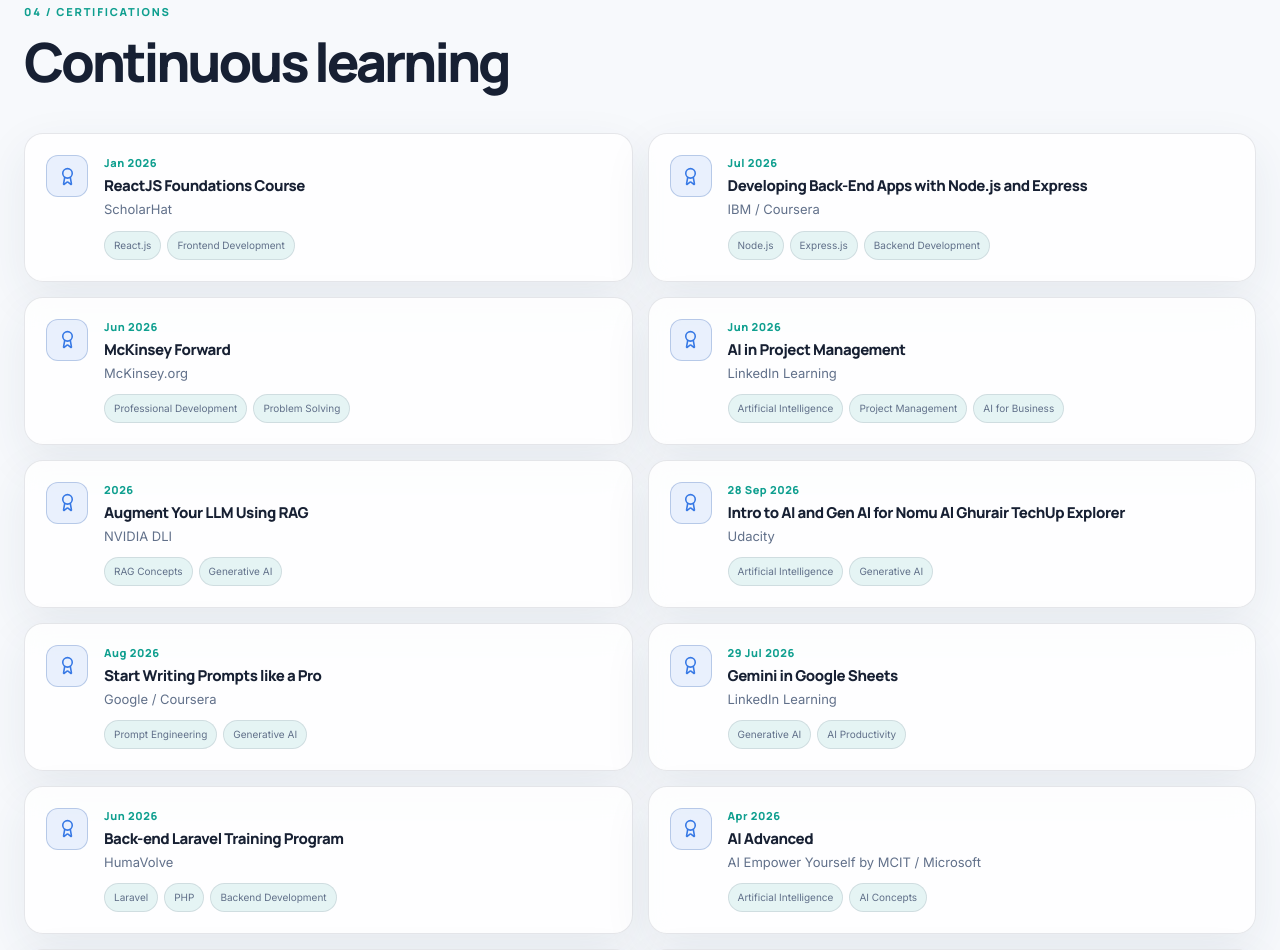
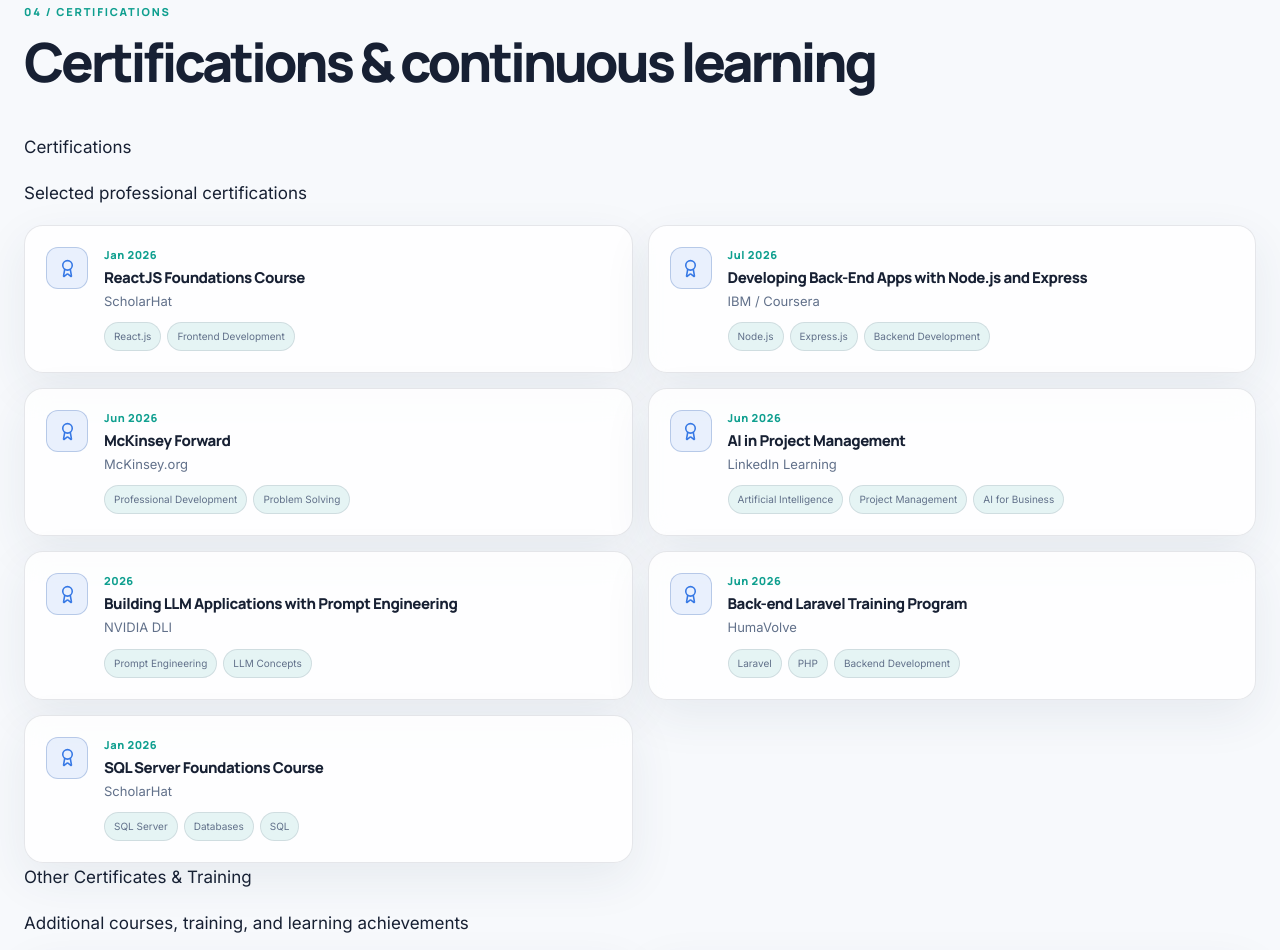
Before and after one commit to AhmedHassan-Ahmed/Ahmed-Hassan-portfolio-, a React (Vite) app: page / in a window 1280 px wide. Shown: the part 6680-7630 px from the top of the page. Built offline with nearby package versions, Linux system fonts and the light colour scheme.

Commit message:
first commit

```diff
--- a/src/components/Certificates.tsx
+++ b/src/components/Certificates.tsx
@@ -4,35 +4,89 @@
 import { Section } from "./Section";
 
 export function Certificates() {
-  return (
-    <Section id="certificates" eyebrow="04 / CERTIFICATIONS" title="Continuous learning">
+  const mainCertifications = certificates.filter(
+    (certificate) => certificate.category === "certifications",
+  );
+
+  const otherCertificates = certificates.filter(
+    (certificate) => certificate.category === "other",
+  );
+
+  const renderCertificates = (items: typeof certificates) => (
     <div className="certificate-grid">
-        {certificates.map((certificate, index) => (
+      {items.map((certificate, index) => (
         <motion.article
           className="certificate-card"
           key={`${certificate.title}-${certificate.issuer}`}
           initial={{ opacity: 0, y: 18 }}
           whileInView={{ opacity: 1, y: 0 }}
           viewport={{ once: true, amount: 0.1 }}
-            transition={{ duration: 0.45, delay: (index % 3) * 0.04 }}
+          transition={{
+            duration: 0.45,
+            delay: (index % 3) * 0.04,
+          }}
         >
-            <div className="certificate-icon"><Award size={19} /></div>
+          <div className="certificate-icon">
+            <Award size={19} />
+          </div>
+
           <div>
             <div className="certificate-date">{certificate.date}</div>
+
             <h3>{certificate.title}</h3>
+
             <p>{certificate.issuer}</p>
+
             <div className="chip-row">
-                {certificate.skills.map((skill) => <span key={skill}>{skill}</span>)}
+              {certificate.skills.map((skill) => (
+                <span key={skill}>{skill}</span>
+              ))}
             </div>
+
             {certificate.link && (
-                <a className="inline-link" href={certificate.link} target="_blank" rel="noreferrer">
-                  Verify credential <ExternalLink size={13} />
+              <a
+                className="inline-link"
+                href={certificate.link}
+                target="_blank"
+                rel="noreferrer"
+              >
+                Verify credential
+                <ExternalLink size={13} />
               </a>
             )}
           </div>
         </motion.article>
       ))}
     </div>
+  );
+
+  return (
+    <Section
+      id="certificates"
+      eyebrow="04 / CERTIFICATIONS"
+      title="Certifications & continuous learning"
+    >
+      {mainCertifications.length > 0 && (
+        <div className="certificate-section">
+          <div className="subsection-heading">
+            <span>Certifications</span>
+            <p>Selected professional certifications</p>
+          </div>
+
+          {renderCertificates(mainCertifications)}
+        </div>
+      )}
+
+      {otherCertificates.length > 0 && (
+        <div className="certificate-section">
+          <div className="subsection-heading">
+            <span>Other Certificates & Training</span>
+            <p>Additional courses, training, and learning achievements</p>
+          </div>
+
+          {renderCertificates(otherCertificates)}
+        </div>
+      )}
     </Section>
   );
 }
--- a/src/data/certificates.ts
+++ b/src/data/certificates.ts
@@ -5,20 +5,23 @@
     title: "ReactJS Foundations Course",
     issuer: "ScholarHat",
     date: "Jan 2026",
-    credentialId: "P9JB260126",
+
     skills: ["React.js", "Frontend Development"],
+    category: "certifications",
   },
   {
     title: "Developing Back-End Apps with Node.js and Express",
     issuer: "IBM / Coursera",
     date: "Jul 2026",
     skills: ["Node.js", "Express.js", "Backend Development"],
+    category: "certifications",
   },
   {
     title: "McKinsey Forward",
     issuer: "McKinsey.org",
     date: "Jun 2026",
     skills: ["Professional Development", "Problem Solving"],
+    category: "certifications",
   },
   {
     title: "AI in Project Management",
@@ -29,120 +32,136 @@
       "Project Management",
       "AI for Business",
     ],
+    category: "certifications",
   },
+  {
+    title: "Building LLM Applications with Prompt Engineering",
+    issuer: "NVIDIA DLI",
+    date: "2026",
+    skills: ["Prompt Engineering", "LLM Concepts"],
+    category: "certifications",
+  },
+  {
+    title: "Back-end Laravel Training Program",
+    issuer: "HumaVolve",
+    date: "Jun 2026",
+    skills: ["Laravel", "PHP", "Backend Development"],
+    category: "certifications",
+  },
+  {
+    title: "SQL Server Foundations Course",
+    issuer: "ScholarHat",
+    date: "Jan 2026",
+
+    skills: ["SQL Server", "Databases", "SQL"],
+    category: "certifications",
+  },
+
   {
     title: "Augment Your LLM Using RAG",
     issuer: "NVIDIA DLI",
     date: "2026",
     skills: ["RAG Concepts", "Generative AI"],
+    category: "other",
   },
   {
     title: "Intro to AI and Gen AI for Nomu Al Ghurair TechUp Explorer",
     issuer: "Udacity",
     date: "28 Sep 2026",
     skills: ["Artificial Intelligence", "Generative AI"],
+    category: "other",
   },
   {
     title: "Start Writing Prompts like a Pro",
     issuer: "Google / Coursera",
     date: "Aug 2026",
     skills: ["Prompt Engineering", "Generative AI"],
+    category: "other",
   },
-
   {
     title: "Gemini in Google Sheets",
     issuer: "LinkedIn Learning",
     date: "29 Jul 2026",
     skills: ["Generative AI", "AI Productivity"],
+    category: "other",
   },
-
-  {
-    title: "Back-end Laravel Training Program",
-    issuer: "HumaVolve",
-    date: "Jun 2026",
-    skills: ["Laravel", "PHP", "Backend Development"],
-  },
-
   {
     title: "AI Advanced",
     issuer: "AI Empower Yourself by MCIT / Microsoft",
     date: "Apr 2026",
     skills: ["Artificial Intelligence", "AI Concepts"],
+    category: "other",
   },
   {
     title: "Getting Started with Cisco Packet Tracer",
     issuer: "Cisco Networking Academy",
     date: "Mar 2026",
     skills: ["Cisco Packet Tracer", "Networking"],
+    category: "other",
   },
   {
     title: "Introduction to Cybersecurity",
     issuer: "Cisco Networking Academy / E-Learning Competence Center",
     date: "Mar 2025",
     skills: ["Cybersecurity", "Networking"],
-  },
-  {
-    title: "Building LLM Applications with Prompt Engineering",
-    issuer: "NVIDIA DLI",
-    date: "2026",
-    skills: ["Prompt Engineering", "LLM Concepts"],
+    category: "other",
   },
   {
     title: "AI for All: From Basics to GenAI Practice",
     issuer: "NVIDIA DLI",
     date: "2026",
     skills: ["Generative AI", "AI Fundamentals"],
-  },
-
-  {
-    title: "SQL Server Foundations Course",
-    issuer: "ScholarHat",
-    date: "Jan 2026",
-    credentialId: "GO4S260126",
-    skills: ["SQL Server", "Databases", "SQL"],
+    category: "other",
   },
   {
     title: "Linux Unhatched",
     issuer: "Cisco Networking Academy",
     date: "Jan 2026",
     skills: ["Linux", "Command Line"],
+    category: "other",
   },
   {
     title: "AI for Beginners",
     issuer: "HP LIFE",
     date: "2026",
     skills: ["Artificial Intelligence", "AI Fundamentals"],
+    category: "other",
   },
   {
     title: "Introduction to Generative AI",
     issuer: "Course Completion",
     date: "27 Feb 2026",
     skills: ["Generative AI", "AI Fundamentals"],
+    category: "other",
   },
   {
     title: "Introduction to Data Analytics",
     issuer: "Course Completion",
     date: "25 Jan 2026",
     skills: ["Data Analytics", "Data Fundamentals"],
+    category: "other",
   },
   {
     title: "Introduction to Raspberry Pi",
     issuer: "Codered – Continuous Learning Platform",
     date: "24 Jan 2026",
-    credentialId: "469412",
+
     skills: ["Raspberry Pi", "Hardware Fundamentals"],
+    category: "other",
   },
   {
     title: "Raspberry Pi Based Smart Emergency Alert System Helmet",
     issuer: "Codered – Continuous Learning Platform",
     date: "24 Jan 2026",
-    credentialId: "469563",
+
     skills: ["Raspberry Pi", "Hardware Prototyping"],
+    category: "other",
   },
   {
     title: "Build with AI – Masr Edition",
     issuer: "Google / Build with AI Masr",
     date: "2026",
     skills: ["Artificial Intelligence", "AI Concepts"],
+    category: "other",
   },
 ];
```
Also changed, not shown: src/types/index.ts (+5 -3 lines). Lines whose indentation alone changed are shown as unchanged.
